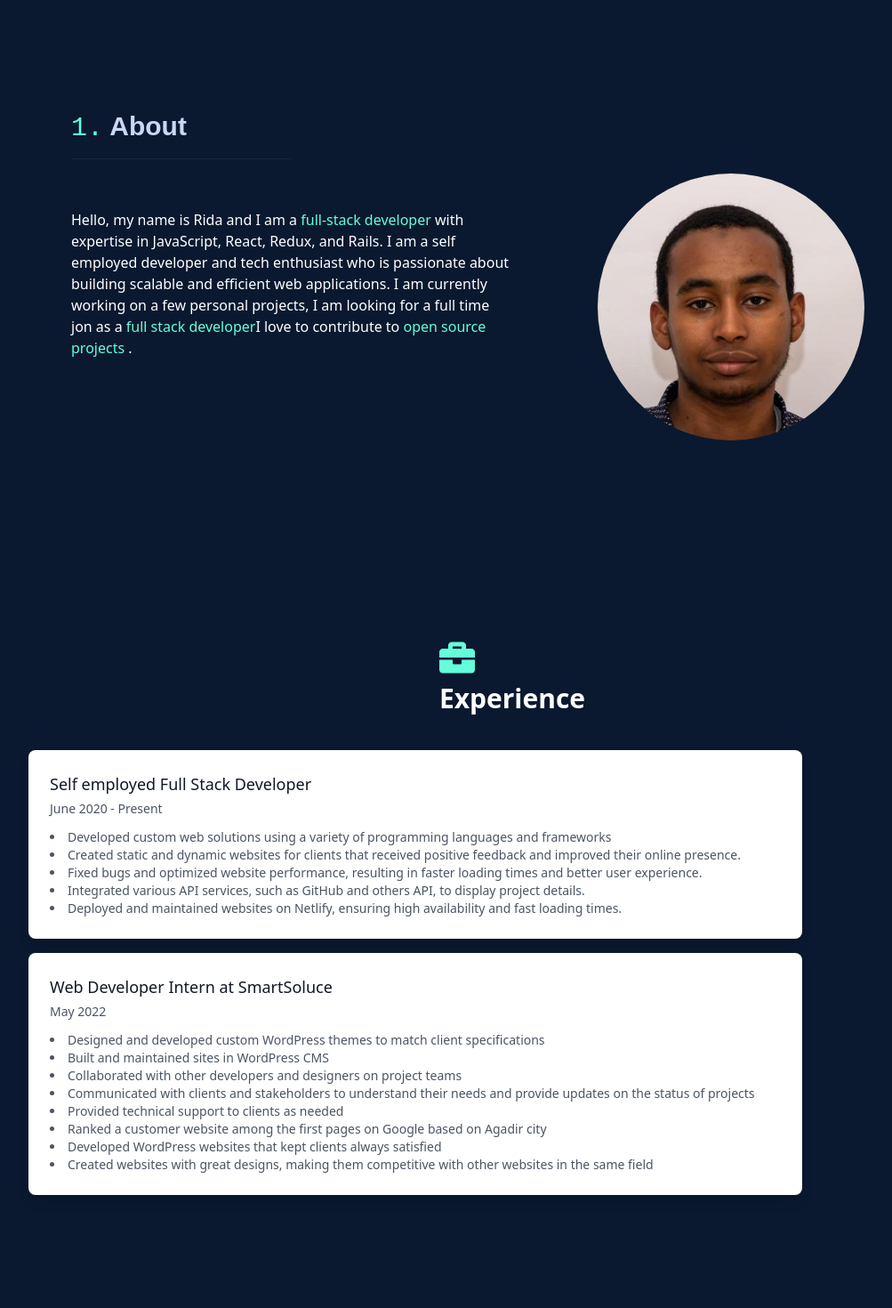
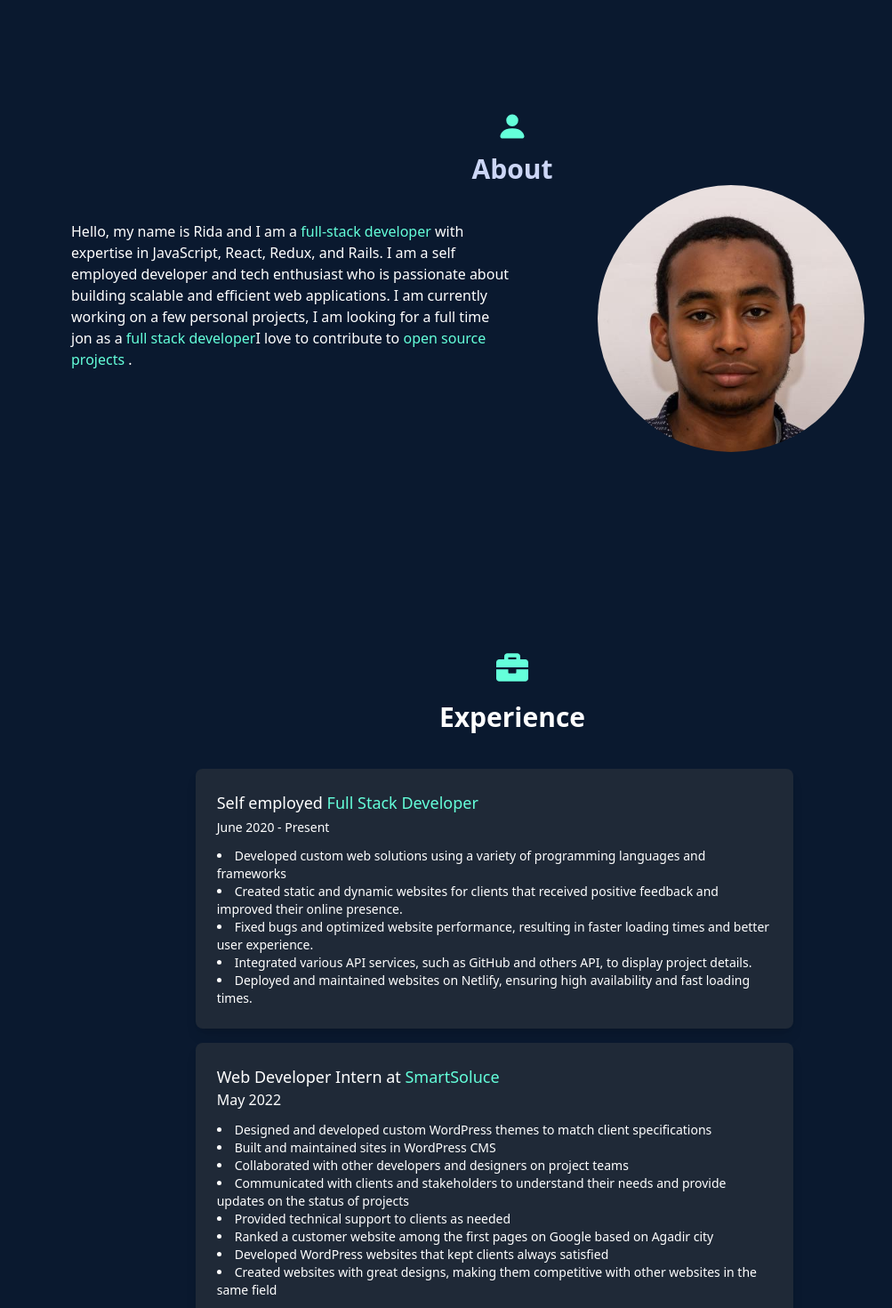
Before and after one commit to ridabensalem/rida-portfolio-, a React (Create React App) app: page / in a window 1280 px wide. Shown: the part 700-2170 px from the top of the page at 89% size, without its empty margins (64-1067 px from the left). Built offline with nearby package versions, Linux system fonts and the light colour scheme.

Commit message:
Added Person icon
Center the About title

```diff
--- a/src/components/About.jsx
+++ b/src/components/About.jsx
@@ -1,15 +1,19 @@
 import React from "react";
 import path from "../Images/rida-picture.jpeg";
+import {BsFillPersonFill} from "react-icons/bs";
 
 function About (){
     return(
         <div className="about-container content-center flex flex-col p-36" id="about">
-            <h1 className="text-header-color font-main-font text-3xl font-bold">
-                <span className="font-coding-font text-coding-color font-normal ">  1.</span> About</h1>
-            <hr  className="w-1/4  border-t-1 border-separator my-4 opacity-50 border-thin"/>
+            <div className="icon-container flex justify-center text-4xl pb-3">
+                <BsFillPersonFill className="text-coding-color"/>
+                </div>
+            <h1 className="text-header-color font-title text-3xl font-bold text-center">
+
+                About</h1>
             <div className="content-container  flex flex-row  justify-between">
 
-            <div className="content pt-10 text-white w-1/2 flex">
+            <div className="content pt-10 text-white w-1/2 flex ">
                 <p>
                 Hello, my name is Rida and I am a  <span className="text-coding-color"> full-stack developer </span> with expertise in JavaScript, React, Redux, and Rails.
                 I am a self employed developer and tech enthusiast who is passionate about building scalable and efficient web applications.
--- a/src/components/Experience.jsx
+++ b/src/components/Experience.jsx
@@ -3,27 +3,31 @@ import { FaBriefcase } from "react-icons/fa";
 
 const Experience = () => {
     return (
-        <section id="experience" className="py-20">
-            <div className="experience-container flex justify-center">
+        <section id="experience" className="py-20 ">
+            <div className="experience-container ">
                 <div className="title">
-                <FaBriefcase className=" w-10 h-10  text-coding-color mb-2" />
-                        <h2 className="text-3xl font-bold mb-10 text-white  text-center">Experience</h2>
-                </div>
+                    <div className="icon-container flex justify-center text-4xl pb-3">
+                    <FaBriefcase className=" text-4xl text-coding-color mb-2" />
+
+                    </div>
+                <h2 className="text-3xl font-bold  font-title mb-10 text-white  text-center">Experience</h2>
+
 
                 </div>
-
-            <div className="max-w-6xl mx-auto px-4 sm:px-6 lg:px-8">
+                </div>
+            <div className="card-container  flex justify-center pl-32">
+            <div className="   sm:px-6 lg:px-8">
                 <div className=" md:flex-row md:items-center">
                     <div className="experience-container  flex flex-row md:w-1/5 text-center  px-1 md:text-left ">
 
                     </div>
                     <div className="md:w-4/5">
                         <div className="space-y-4 experience-1">
-                            <div className="bg-white shadow-lg rounded-lg overflow-hidden">
+                            <div className="bg-gray-800 text-white shadow-lg rounded-lg overflow-hidden">
                                 <div className="px-4 py-5 sm:p-6">
-                                    <h3 className="text-lg font-medium text-gray-900">Self employed Full Stack Developer</h3>
-                                    <p className="mt-1 text-gray-600 text-sm">June 2020 - Present</p>
-                                    <ul className="list-disc list-inside mt-3 text-gray-600 text-sm">
+                                    <h3 className="text-lg font-medium">Self employed <span className="text-coding-color">Full Stack Developer</span></h3>
+                                    <p className="mt-1  text-sm">June 2020 - Present</p>
+                                    <ul className="list-disc list-inside mt-3  text-sm">
                                         <li>Developed custom web solutions using a variety of programming languages and frameworks</li>
                                         <li>Created static and dynamic websites for clients that received positive feedback and improved their online presence.</li>
                                         <li>Fixed bugs and optimized website performance, resulting in faster loading times and better user experience.</li>
@@ -37,11 +41,11 @@ const Experience = () => {
                     </div>
                     <div className="md:w-4/5">
                         <div className="space-y-4 pt-4 experience-2">
-                            <div className="bg-white shadow-lg rounded-lg overflow-hidden">
+                            <div className="bg-gray-800 text-white shadow-lg rounded-lg overflow-hidden">
                                 <div className="px-4 py-5 sm:p-6">
-                                    <h3 className="text-lg font-medium text-gray-900">Web Developer Intern at SmartSoluce</h3>
-                                    <p className="mt-1 text-gray-600 text-sm">May 2022</p>
-                                    <ul className="list-disc list-inside mt-3 text-gray-600 text-sm">
+                                    <h3 className="text-lg font-medium ">Web Developer Intern at <span className="text-coding-color">SmartSoluce</span></h3>
+                                    <p className="mt-1text-sm">May 2022</p>
+                                    <ul className="list-disc list-inside mt-3  text-sm">
                                             <li>Designed and developed custom WordPress themes to match client specifications</li>
                                             <li>Built and maintained sites in WordPress CMS</li>
                                             <li>Collaborated with other developers and designers on project teams</li>
@@ -57,6 +61,7 @@ const Experience = () => {
                     </div>
                 </div>
             </div>
+            </div>
         </section>
     );
 };
```
